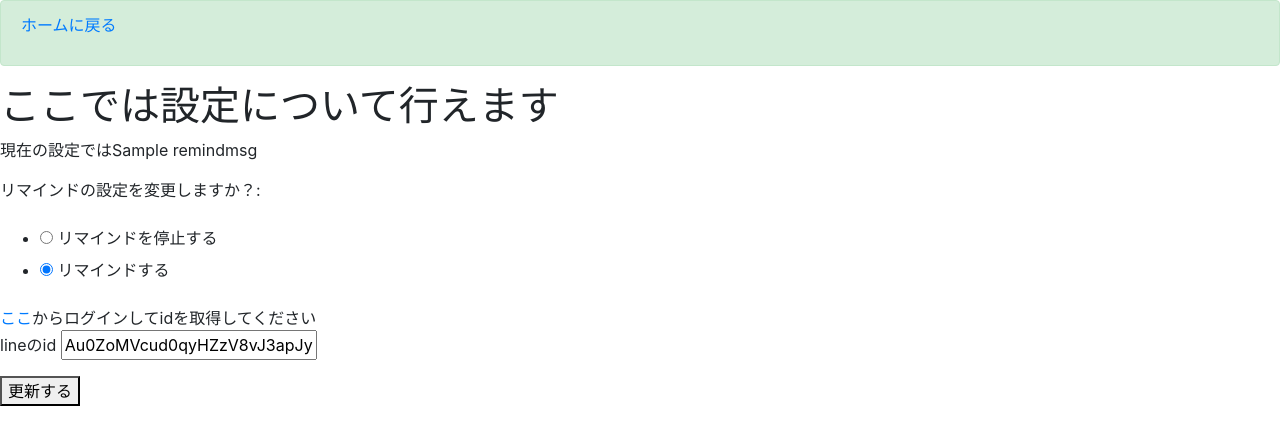
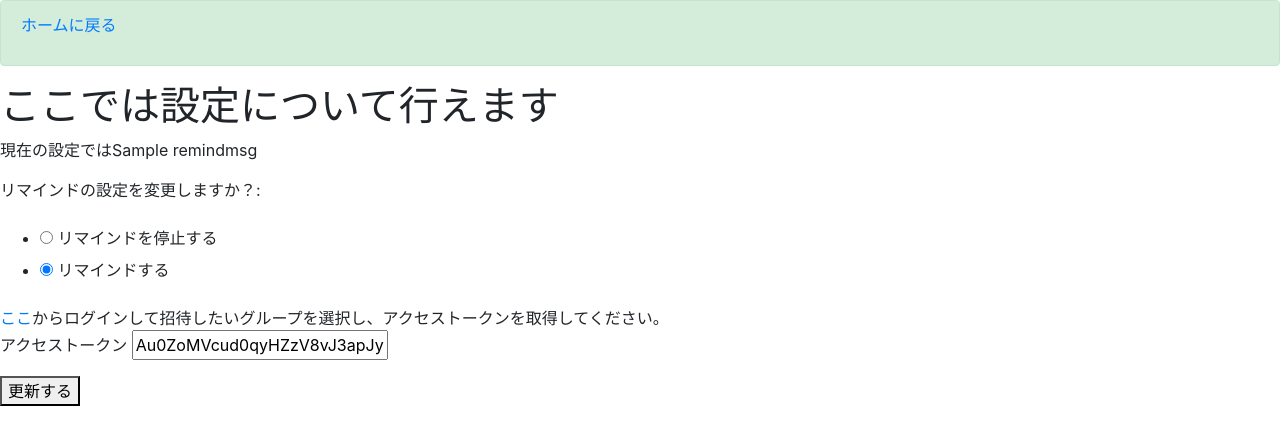
Before and after one commit to N-Eiki/reminder, a Django app: template templates/settings.html in a window 1280 px wide. Shown: the top 445 px of the page. Run offline with Django 3.2, Linux system fonts and the light colour scheme; data comes from the database, SQL or seed files in the repository; tables that the repository leaves empty hold one stand-in row (values such as "Sample post"); the template is opened without the code that fills it: values that come from a table or form of the project are taken from there, most other values are stand-ins (such as "Sample title", 1, 10 or a date in 2020); some libraries are stand-ins or nearby versions.

Commit message:
テキストの修正

```diff
--- a/templates/settings.html
+++ b/templates/settings.html
@@ -20,8 +20,8 @@
 <form action="" method="POST">{% csrf_token %}
     <p>現在の設定では{{remindmsg}}</p>
     <p>{{radioForm}}</p>
-    <a href="https://notify-bot.line.me/ja/">ここ</a>からログインしてidを取得してください
-    <p>lineのid <input type="text" name="sns_id" value="{{profile.sns_id}}"></p>
+    <a href="https://notify-bot.line.me/ja/">ここ</a>からログインして招待したいグループを選択し、アクセストークンを取得してください。
+    <p>アクセストークン <input type="text" name="sns_id" value="{{profile.sns_id}}"></p>
     <button type="submit">更新する</button>
 </form>
 
```
